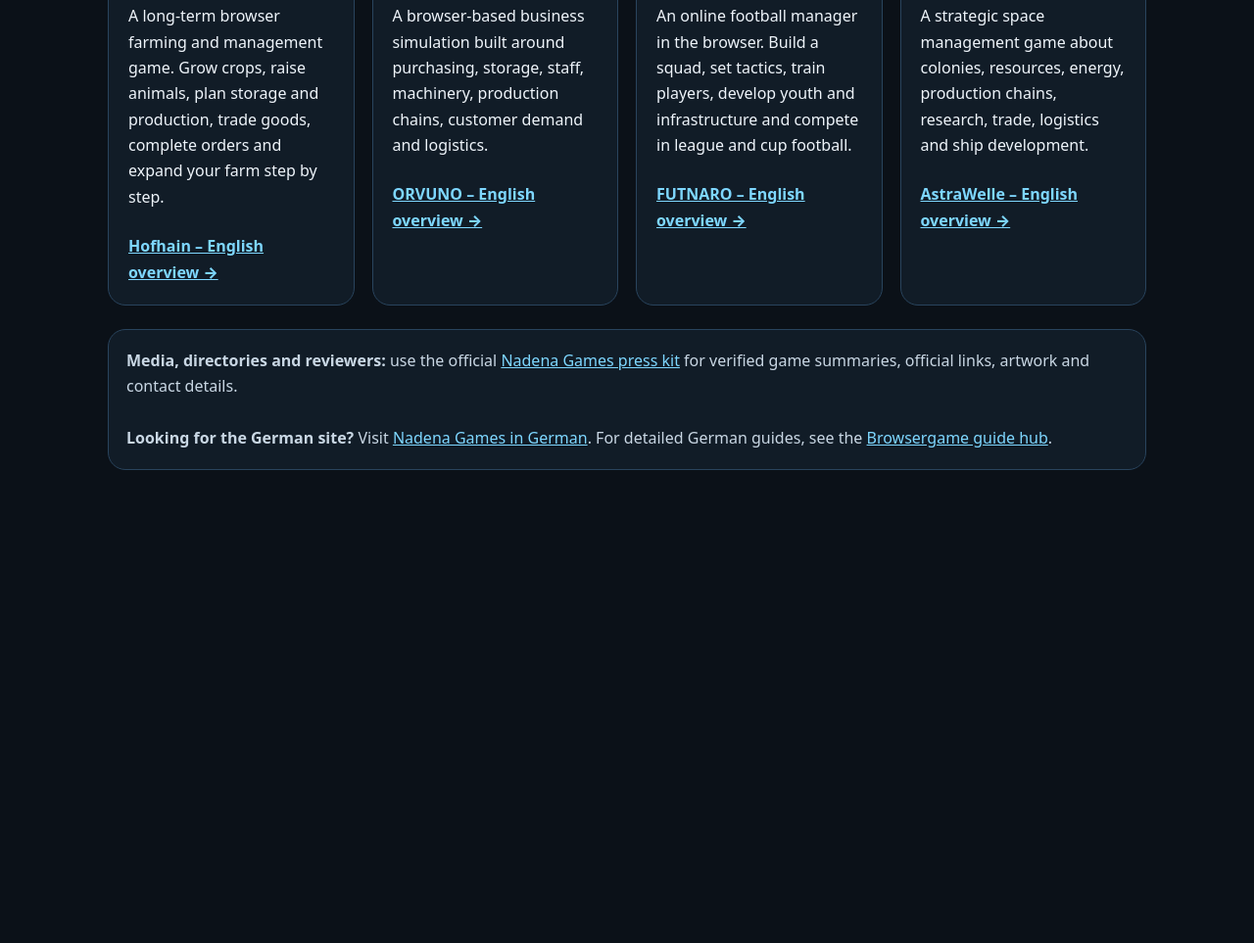
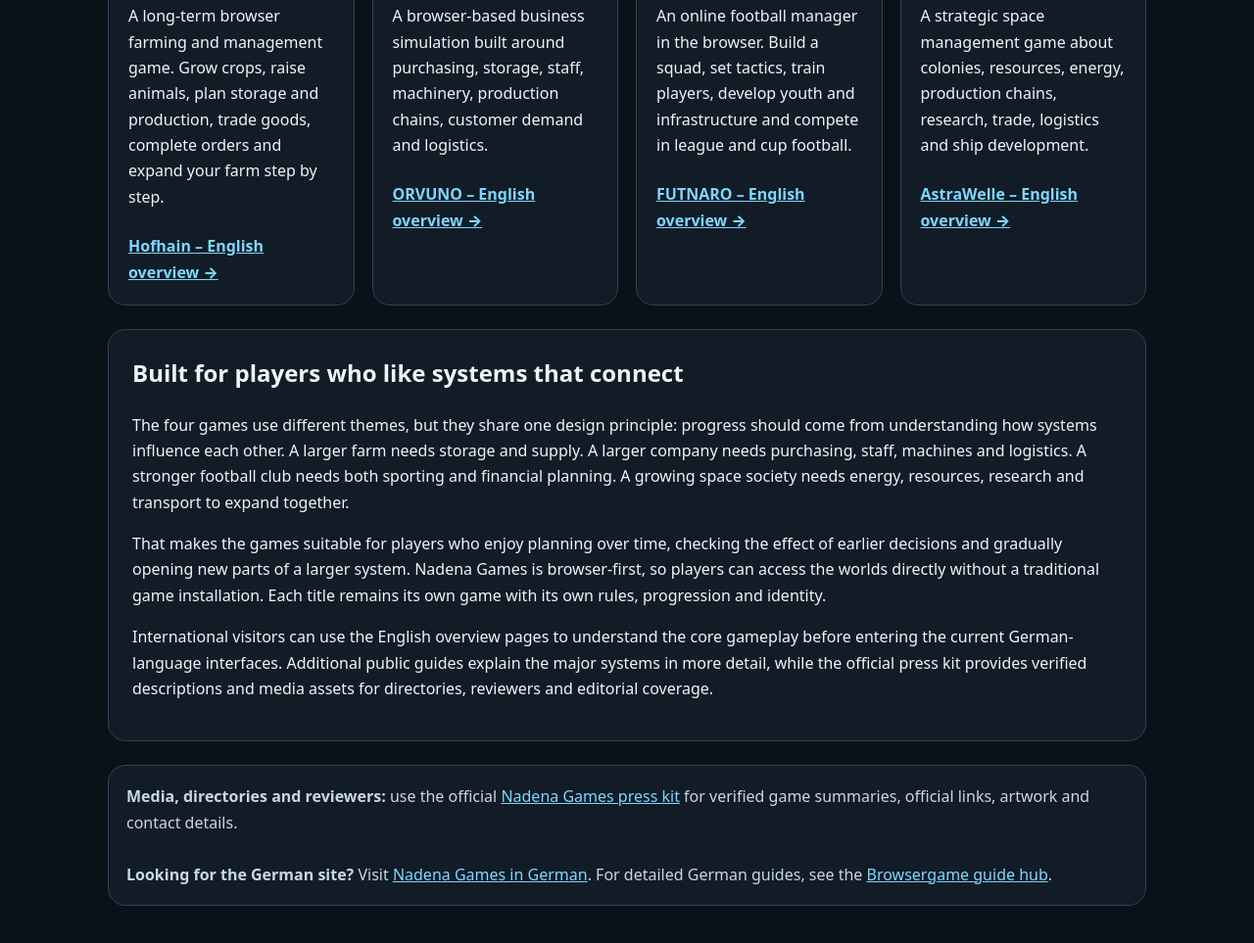
Before and after one commit to sonny1311/sonny, a plain HTML site: page en/index.html in a window 1280 px wide. Shown: the part 1393-2356 px from the top of the page at 98% size. Before the commit the page ends 1945 px from the top, so only its background shows below. Drawn offline with Linux system fonts and the light colour scheme.

Commit message:
SEO: strengthen English Nadena Games hub

```diff
--- a/en/index.html
+++ b/en/index.html
@@ -4,14 +4,15 @@
   <meta charset="utf-8">
   <meta name="viewport" content="width=device-width,initial-scale=1">
   <title>Nadena Games – Free Browser Strategy & Management Games</title>
-  <meta name="description" content="Discover Nadena Games: Hofhain farming management, ORVUNO business simulation, FUTNARO football management and AstraWelle space strategy – playable in the browser.">
+  <meta name="description" content="Discover Nadena Games: browser management games about farming, business, football and space strategy, with long-term progression and planning.">
   <meta name="robots" content="index,follow,max-image-preview:large,max-snippet:-1">
   <link rel="canonical" href="https://www.nadena-games.de/en/">
   <link rel="alternate" hreflang="en" href="https://www.nadena-games.de/en/">
   <link rel="alternate" hreflang="de" href="https://www.nadena-games.de/">
   <link rel="alternate" hreflang="x-default" href="https://www.nadena-games.de/">
+  <link rel="icon" href="https://www.nadena-games.de/assets/nadena-games-logo.jpg" type="image/jpeg">
   <meta property="og:type" content="website"><meta property="og:locale" content="en_US"><meta property="og:site_name" content="Nadena Games"><meta property="og:title" content="Nadena Games – Browser Strategy & Management Games"><meta property="og:description" content="Four persistent browser game worlds: farming, business, football management and space strategy."><meta property="og:url" content="https://www.nadena-games.de/en/"><meta property="og:image" content="https://www.nadena-games.de/assets/nadena-games-logo.jpg">
-  <style>:root{color-scheme:dark}*{box-sizing:border-box}body{margin:0;background:#0b1118;color:#eef4fa;font:16px/1.65 system-ui,-apple-system,Segoe UI,sans-serif}.wrap{max-width:1100px;margin:auto;padding:38px 20px 72px}a{color:#7ed7ff}.hero,.card,.note{border:1px solid #29445d;border-radius:18px;background:#111c27}.hero{padding:30px;margin-bottom:24px}.logo{width:min(320px,80vw);height:auto;border-radius:14px}.grid{display:grid;grid-template-columns:repeat(auto-fit,minmax(245px,1fr));gap:18px}.card{padding:20px}.card img{width:100%;aspect-ratio:16/9;object-fit:cover;border-radius:12px;background:#091018}.card h2{margin:.8em 0 .35em}.cta{display:inline-block;margin-top:8px;font-weight:800}.note{padding:18px;margin-top:24px;color:#c9d7e4}.small{color:#9fb0c0;font-size:14px}</style>
+  <style>:root{color-scheme:dark}*{box-sizing:border-box}body{margin:0;background:#0b1118;color:#eef4fa;font:16px/1.65 system-ui,-apple-system,Segoe UI,sans-serif}.wrap{max-width:1100px;margin:auto;padding:38px 20px 72px}a{color:#7ed7ff}.hero,.card,.note,.about{border:1px solid #29445d;border-radius:18px;background:#111c27}.hero{padding:30px;margin-bottom:24px}.logo{width:min(320px,80vw);height:auto;border-radius:14px}.grid{display:grid;grid-template-columns:repeat(auto-fit,minmax(245px,1fr));gap:18px}.card{padding:20px}.card img{width:100%;aspect-ratio:16/9;object-fit:cover;border-radius:12px;background:#091018}.card h2{margin:.8em 0 .35em}.cta{display:inline-block;margin-top:8px;font-weight:800}.about{padding:24px;margin-top:24px}.about h2{margin-top:0}.note{padding:18px;margin-top:24px;color:#c9d7e4}.small{color:#9fb0c0;font-size:14px}</style>
   <script type="application/ld+json">{"@context":"https://schema.org","@graph":[{"@type":"Organization","@id":"https://www.nadena-games.de/#organization","name":"Nadena Games","url":"https://www.nadena-games.de/","logo":"https://www.nadena-games.de/assets/nadena-games-logo.jpg"},{"@type":"WebSite","name":"Nadena Games","url":"https://www.nadena-games.de/en/","inLanguage":"en","publisher":{"@id":"https://www.nadena-games.de/#organization"}},{"@type":"ItemList","name":"Nadena Games browser games","itemListElement":[{"@type":"ListItem","position":1,"name":"Hofhain","url":"https://www.hofhain.de/en/"},{"@type":"ListItem","position":2,"name":"ORVUNO","url":"https://www.orvuno.de/en/"},{"@type":"ListItem","position":3,"name":"FUTNARO","url":"https://www.futnaro.de/en/"},{"@type":"ListItem","position":4,"name":"AstraWelle","url":"https://www.astrawelle.de/en/"}]}]}</script>
 </head>
 <body><main class="wrap">
@@ -22,5 +23,11 @@
     <article class="card"><img src="https://www.nadena-games.de/assets/futnaro.webp" alt="FUTNARO online football manager browser game" width="1280" height="720" loading="lazy"><h2>FUTNARO</h2><p>An online football manager in the browser. Build a squad, set tactics, train players, develop youth and infrastructure and compete in league and cup football.</p><a class="cta" href="https://www.futnaro.de/en/">FUTNARO – English overview →</a></article>
     <article class="card"><img src="https://www.nadena-games.de/assets/astrawelle.webp" alt="AstraWelle space strategy and colony management browser game" width="1280" height="720" loading="lazy"><h2>AstraWelle</h2><p>A strategic space management game about colonies, resources, energy, production chains, research, trade, logistics and ship development.</p><a class="cta" href="https://www.astrawelle.de/en/">AstraWelle – English overview →</a></article>
   </section>
+  <section class="about">
+    <h2>Built for players who like systems that connect</h2>
+    <p>The four games use different themes, but they share one design principle: progress should come from understanding how systems influence each other. A larger farm needs storage and supply. A larger company needs purchasing, staff, machines and logistics. A stronger football club needs both sporting and financial planning. A growing space society needs energy, resources, research and transport to expand together.</p>
+    <p>That makes the games suitable for players who enjoy planning over time, checking the effect of earlier decisions and gradually opening new parts of a larger system. Nadena Games is browser-first, so players can access the worlds directly without a traditional game installation. Each title remains its own game with its own rules, progression and identity.</p>
+    <p>International visitors can use the English overview pages to understand the core gameplay before entering the current German-language interfaces. Additional public guides explain the major systems in more detail, while the official press kit provides verified descriptions and media assets for directories, reviewers and editorial coverage.</p>
+  </section>
   <aside class="note"><strong>Media, directories and reviewers:</strong> use the official <a href="https://www.nadena-games.de/press/">Nadena Games press kit</a> for verified game summaries, official links, artwork and contact details.<br><br><strong>Looking for the German site?</strong> Visit <a href="https://www.nadena-games.de/">Nadena Games in German</a>. For detailed German guides, see the <a href="https://www.nadena-games.de/browsergame-ratgeber.html">Browsergame guide hub</a>.</aside>
 </main></body></html>
```
